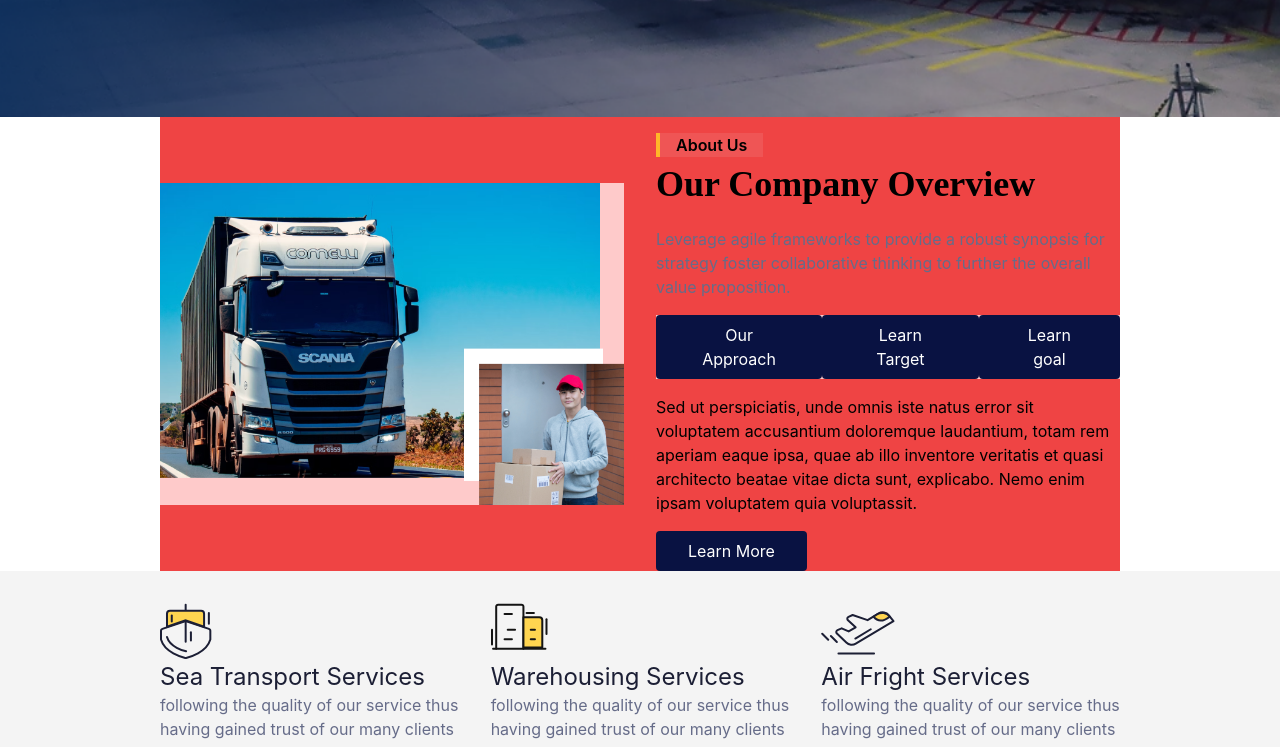
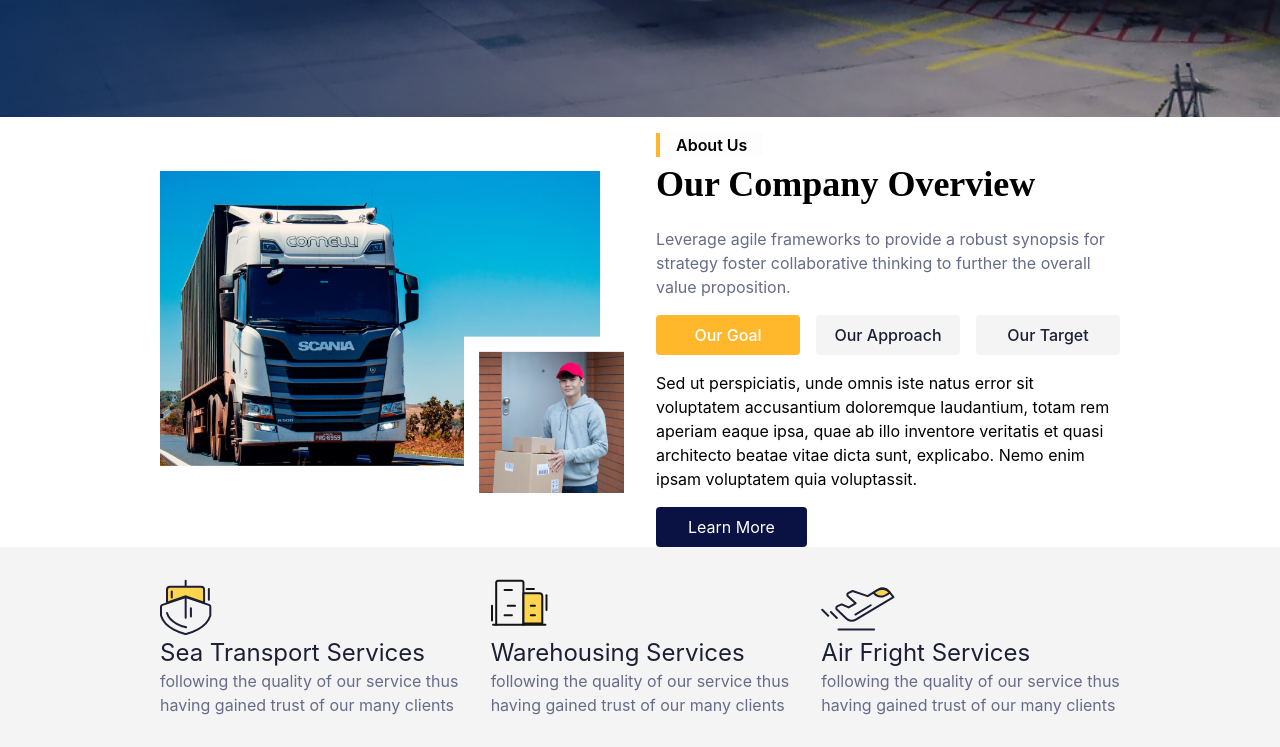
Before and after one commit to smartcollins/logistics, a React (Create React App) app: page /about in a window 1280 px wide. Shown: the part 523-1270 px from the top of the page. Built offline with nearby package versions, Linux system fonts and the light colour scheme.

Commit message:
modified About

```diff
--- a/src/pages/About.jsx
+++ b/src/pages/About.jsx
@@ -15,12 +15,14 @@ import Asked from '../component/Asked';
 
 
 const About = ()=>{
+    const btnAry = ['our goal','our approach','our target']
+    const btn = btnAry.map((item,idx)=><button key={idx} className=' first:bg-[#FFB82B] first:text-white bg-[#f4f4f4] text-[#1c1f35] capitalize py-2 rounded w-2/4 font-medium'>{item}</button>)
     return(
         <div>
             <div>{banner.slice(1, 2).map((item, idx) => <Banner key={idx} {...item} />)}</div>
             <div>
-                <div className="flex flex-wrap items-center justify-between w-11/12 mx-auto xl:flex-nowrap xl:w-3/4 xl:gap-8 bg-red-500">
-                    <div className='bg-red-200 md:h-[50vh] xl:h-full xl:w-2/4'>
+                <div className="flex flex-wrap items-center justify-between w-11/12 mx-auto xl:flex-nowrap xl:w-3/4 xl:gap-8">
+                    <div className='md:h-[50vh] xl:h-full xl:w-2/4'>
                         <img className="w-full h-full object-cover " src={side} alt="side-ad"/>
                         {/* <img className="w-full object-cover md:h-[50vh] xl:h-full xl:w-2/5 " src={side} alt="side-ad"/> */}
                     </div>
@@ -30,14 +32,9 @@ const About = ()=>{
                             <p className=" normal-case text-[#666c89]"> Leverage agile frameworks to provide a robust synopsis for strategy foster collaborative thinking to further the overall value proposition.
                             </p>
                         </div>
-                        <div className='flex items-center justify-between bg-red-200'>
-                            <button style={{ background: color.blueBg }} className='text-white py-2 px-8 rounded'>Our Approach</button>
-                            <button style={{ background: color.blueBg }} className='text-white py-2 px-8 rounded'>Learn Target</button>
-                            <button style={{ background: color.blueBg }} className='text-white py-2 px-8 rounded'>Learn goal</button>
+                        <div className='flex items-center gap-4'>
+                            {btn}
                         </div>
-                        {/* <div className="items-center justify-between border-t border-[#d6d6d6] gap-4 pt-4 space-y-4 md:flex md:space-y-0 xl:py-8">
-                            {abt}
-                        </div> */}
                         <p>Sed ut perspiciatis, unde omnis iste natus error sit voluptatem accusantium doloremque laudantium, totam rem aperiam eaque ipsa, quae ab illo inventore veritatis et quasi architecto beatae vitae dicta sunt, explicabo. Nemo enim ipsam voluptatem quia voluptassit.</p>
                         <button style={{ background: color.blueBg }} className='text-white py-2 px-8 rounded'>Learn More</button>
                     </div>
```
